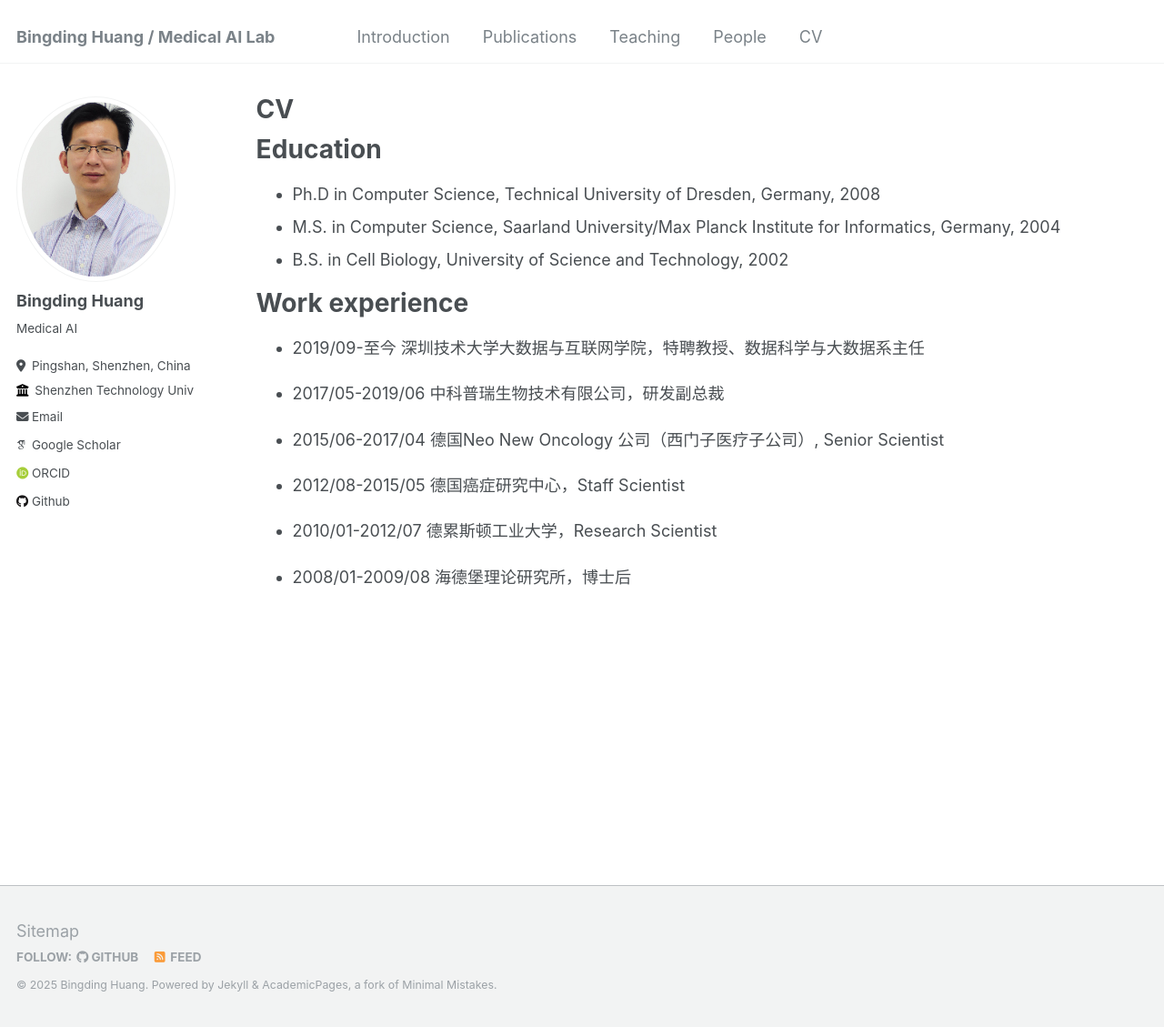
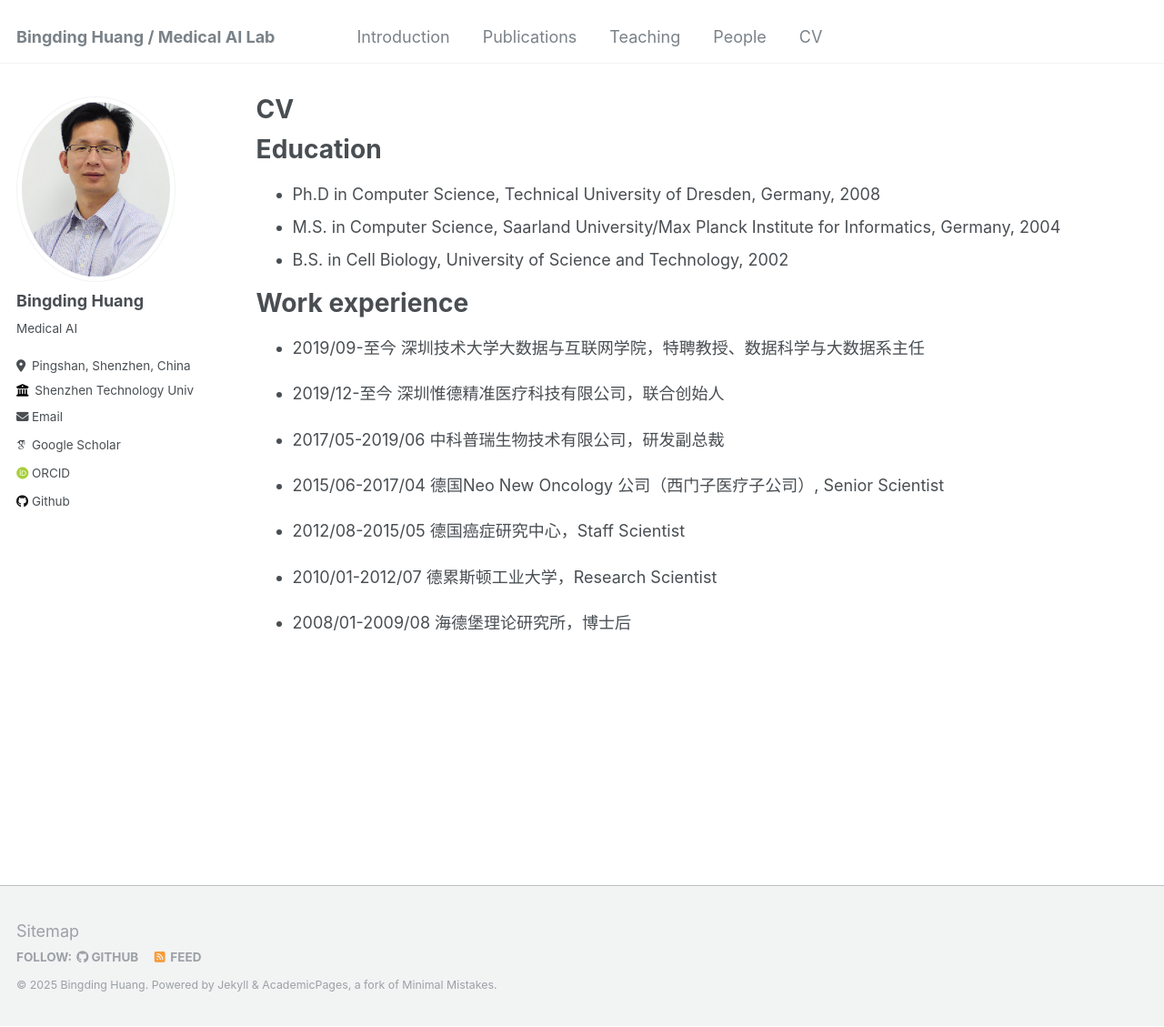
Before and after one commit to bingding/bingding.github.io, a Jekyll site: the page built from _pages/cv.md, in a window 1280 px wide and 1129 px high. Shown: the whole window at 91% size. Built offline with Jekyll 4.4.1, drawn with Linux system fonts in a browser that asks for light colours; some web fonts are replaced.

Commit message:
update cv

```diff
--- a/_pages/cv.md
+++ b/_pages/cv.md
@@ -19,6 +19,8 @@ Work experience
 ======
 * 2019/09-至今 深圳技术大学大数据与互联网学院，特聘教授、数据科学与大数据系主任
 
+* 2019/12-至今 深圳惟德精准医疗科技有限公司，联合创始人
+
 * 2017/05-2019/06  中科普瑞生物技术有限公司，研发副总裁
 
 * 2015/06-2017/04   德国Neo New Oncology 公司（西门子医疗子公司）, Senior Scientist
```
